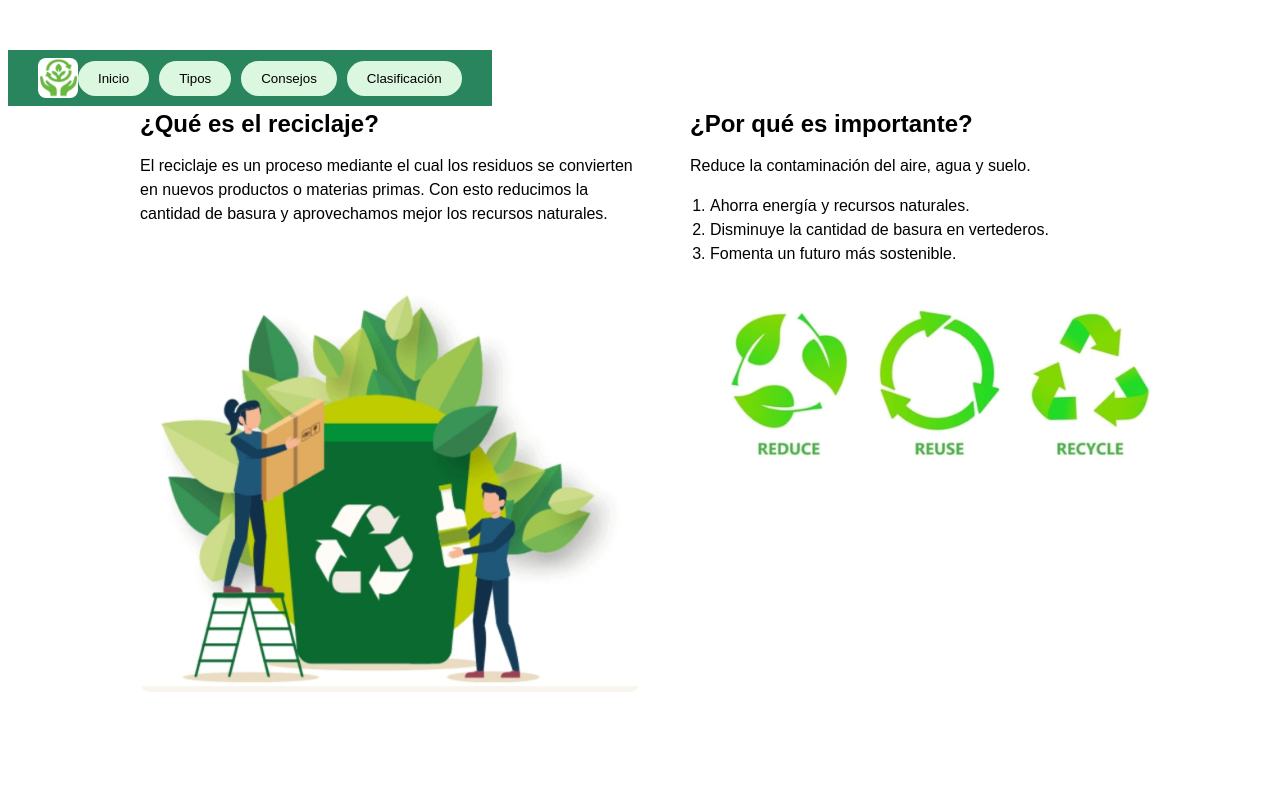
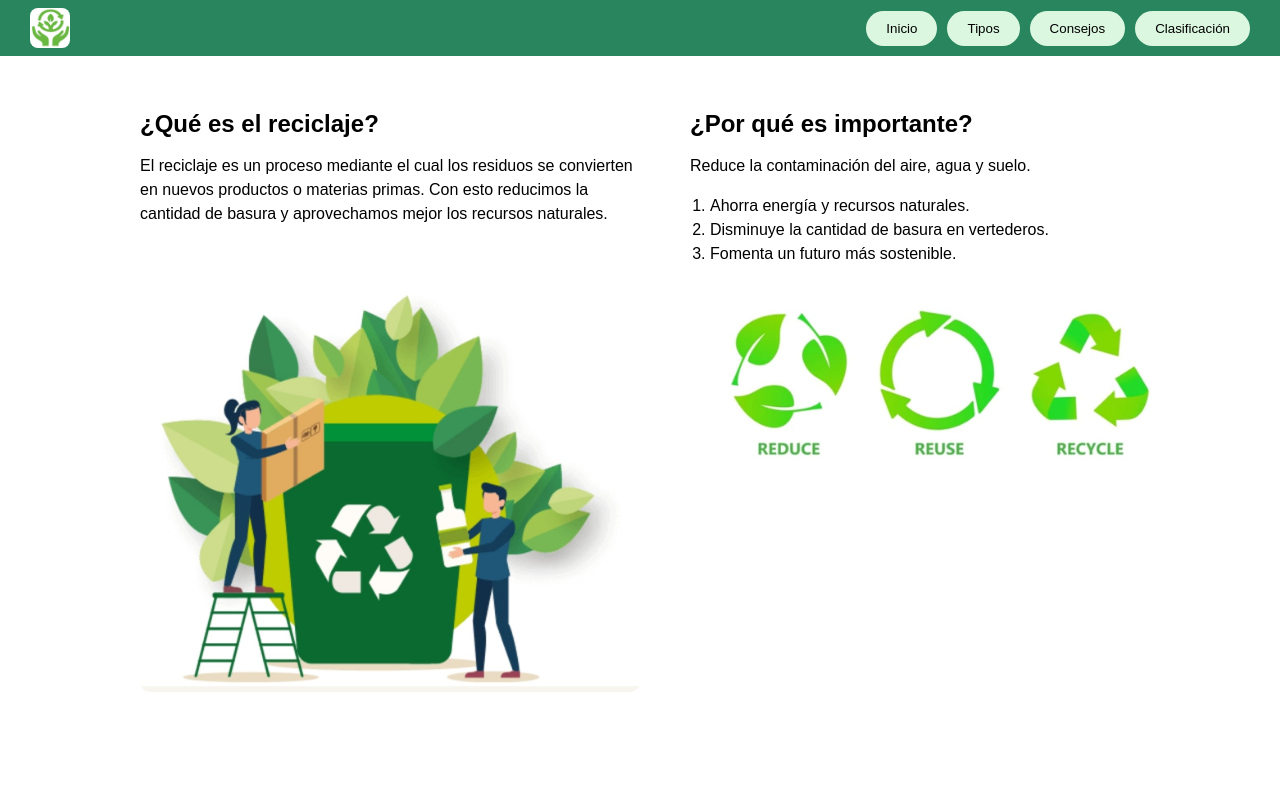
Before and after one commit to alexgomezgt1200/Proyecto-pagina-web-reciclaje, a plain HTML site: page index.html in a window 1280 px wide. Shown: the top 800 px of the page. Drawn offline with Linux system fonts and the light colour scheme.

Commit message:
nav- bar fijo

```diff
--- a/assets/styles/style.css
+++ b/assets/styles/style.css
@@ -126,6 +126,10 @@ footer p {
   padding: 8px 30px;
   background-color: var(--c-p-nav);
   position: fixed;
+  top: 0;
+  left: 0;
+  right: 0;
+  z-index: 1000;
 }
 
 .nav-logo img {
```
